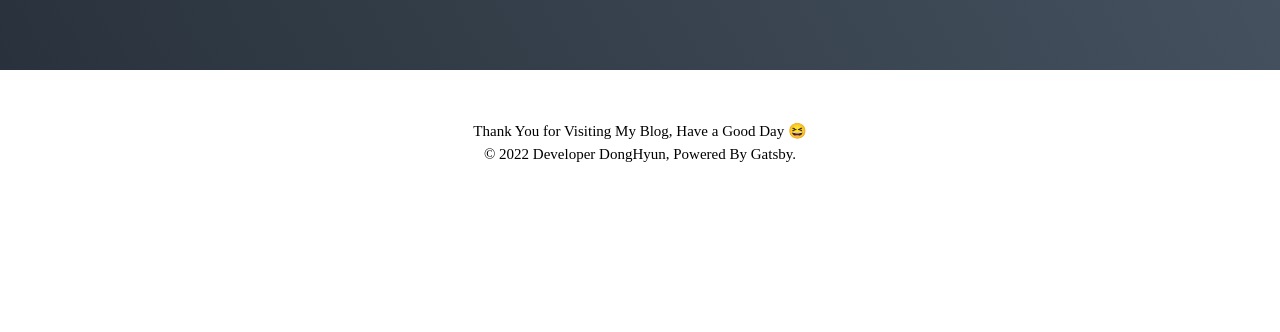
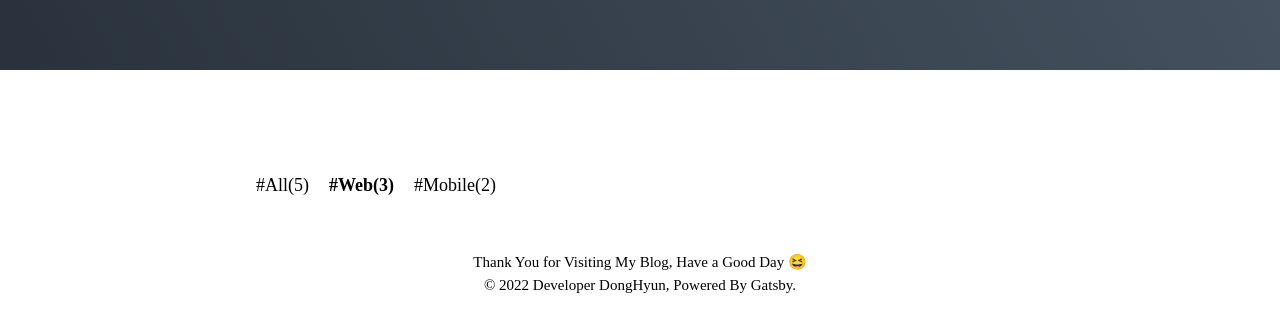
Before and after one commit to louis-25/louis-25.github.io, a Gatsby site: page / in a window 1280 px wide. Shown: the part 330-662 px from the top of the page. Built offline with nearby package versions, Linux system fonts and the light colour scheme; Gatsby itself is replaced by a stand-in of ours; a web font is replaced by a local one.

Commit message:
카테고리 목록 컴포넌트 추가

```diff
--- /dev/null
+++ b/src/components/Main/CategoryList.tsx
@@ -0,0 +1,72 @@
+import React, { FunctionComponent, ReactNode } from 'react'
+import styled from '@emotion/styled'
+import { Link } from 'gatsby'
+
+export type CategoryListProps = {
+  selectedCategory: string
+  categoryList: {
+    // 프로퍼티 이름은 문자열, 프로퍼티 값은 숫자임을 나타내는 타입 표기 방법
+    [key: string]: number
+  }
+}
+
+type CategoryItemProps = {
+  active: boolean
+}
+
+type GatsbyLinkProps = {
+  children: ReactNode
+  className?: string
+  to: string
+} & CategoryItemProps
+
+const CategoryListWrapper = styled.div`
+  display: flex;
+  flex-wrap: wrap;
+  width: 768px;
+  margin: 100px auto 0;
+
+  @media (max-width: 768px) {
+    width: 100%;
+    margin-top: 50px;
+    padding: 0 20px;
+  }
+`
+const CategoryItem = styled(({ active, ...props }: GatsbyLinkProps) => (
+  <Link {...props} />
+))<CategoryItemProps>`
+  margin-right: 20px;
+  padding: 5px 0;
+  font-size: 18px;
+  font-weight: ${({ active }) => (active ? '800' : '400')};
+  cursor: pointer;
+
+  &:last-of-type {
+    margin-right: 0;
+  }
+
+  @media (max-width: 768px) {
+    font-size: 15px;
+  }
+`
+
+const CategoryList: FunctionComponent<CategoryListProps> = function ({
+  selectedCategory,
+  categoryList,
+}) {
+  return (
+    <CategoryListWrapper>
+      {Object.entries(categoryList).map(([name, count]) => (
+        <CategoryItem
+          to={`/?category=${name}`} //카테고리에 맞는 url로 이동
+          active={name === selectedCategory} //선택된 카테고리와 이름이 같으면 스타일 적용
+          key={name}
+        >
+          #{name}({count})
+        </CategoryItem>
+      ))}
+    </CategoryListWrapper>
+  )
+}
+
+export default CategoryList
--- a/src/pages/index.tsx
+++ b/src/pages/index.tsx
@@ -6,6 +6,7 @@ import GlobalStyle from 'components/Common/GlobalStyle'
 import ProfileImage from 'components/Main/ProfileImage'
 import Introduction from 'components/Main/Introduction'
 import Footer from 'components/Common/Footer'
+import CategoryList from 'components/Main/CategoryList'
 
 type IndexPageProps = {
   data: {
@@ -35,6 +36,11 @@ const Container = styled.div`
   flex-direction: column;
   height: 100%;
 `
+const CATEGORY_LIST = {
+  All: 5,
+  Web: 3,
+  Mobile: 2,
+}
 
 const IndexPage: FunctionComponent<IndexPageProps> = function ({
   data: {
@@ -46,6 +52,7 @@ const IndexPage: FunctionComponent<IndexPageProps> = function ({
     <Container>
       <GlobalStyle />
       <Introduction />
+      <CategoryList selectedCategory="Web" categoryList={CATEGORY_LIST} />
       <Footer />
     </Container>
   )
```
